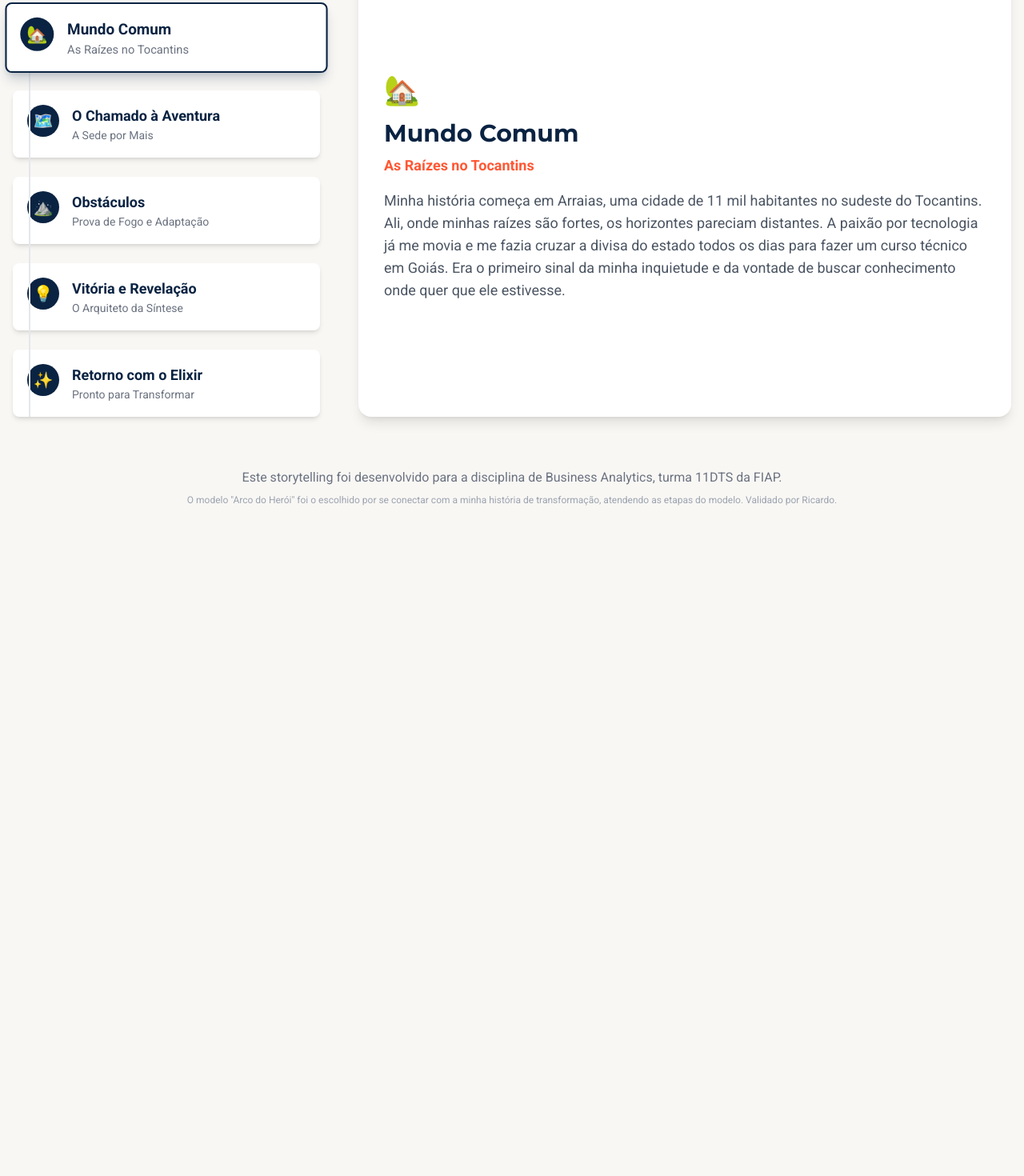
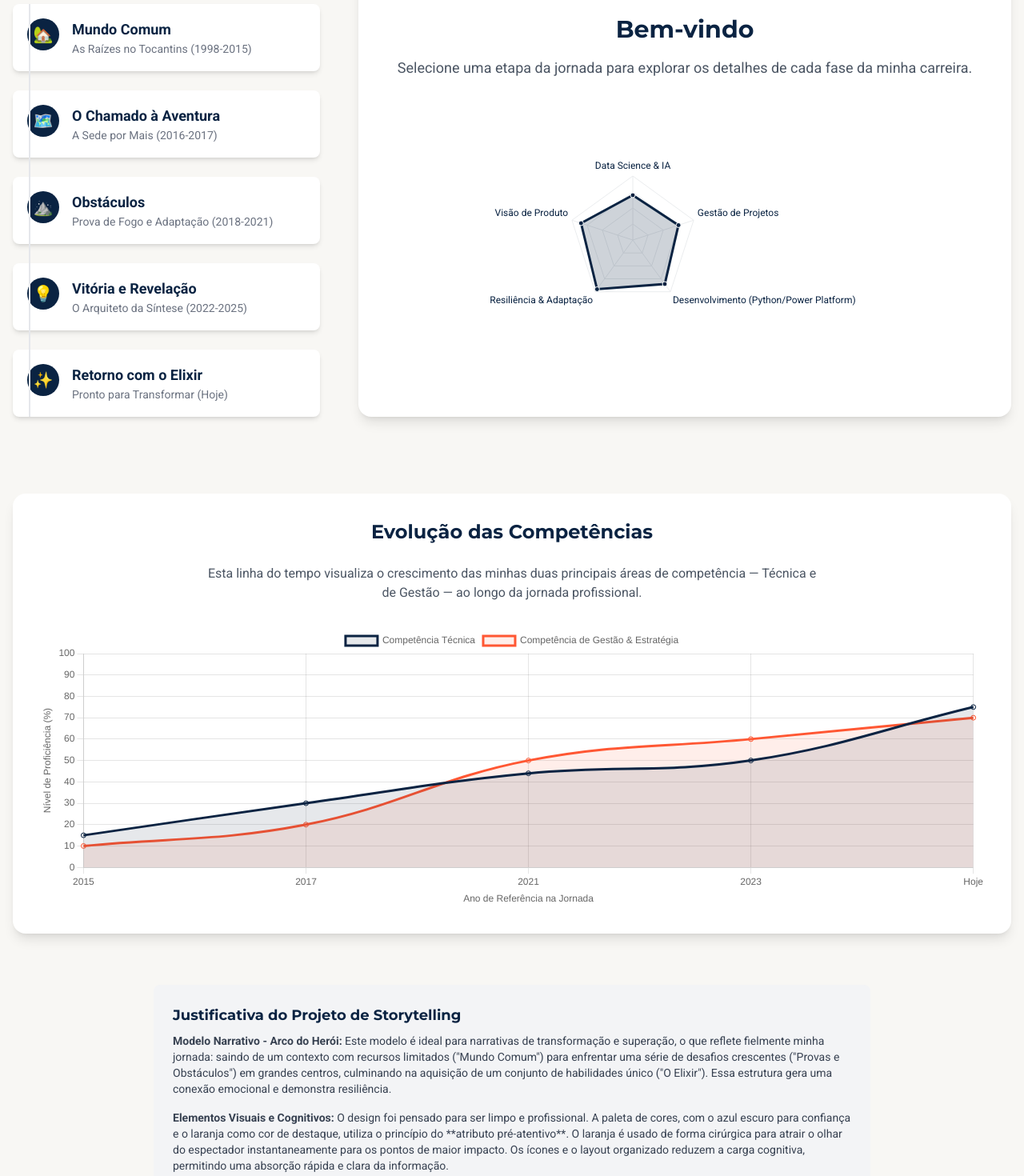
Before and after one commit to jacunda/aboutme, a plain HTML site: page index.html in a window 1280 px wide. Shown: the part 403-1873 px from the top of the page at 80% size. Before the commit the page ends 1100 px from the top, so only its background shows below. Drawn offline with nearby package versions, Linux system fonts and the light colour scheme.

Commit message:
Update index.html

```diff
--- a/index.html
+++ b/index.html
@@ -40,6 +40,11 @@
             height: 40vh;
             max-height: 400px;
         }
+        .timeline-chart-container {
+            position: relative;
+            width: 100%;
+            height: 350px;
+        }
         .animate-fade-in {
             animation: fadeIn 0.5s ease-in-out;
         }
@@ -57,7 +62,7 @@
             <h1 class="font-montserrat font-black text-4xl md:text-6xl text-[#0A2342] uppercase">João Vitor Jacundá</h1>
             <p class="mt-4 text-xl md:text-2xl text-[#FF5733] font-bold">A Jornada de um Inquieto</p>
             <p class="mt-4 max-w-3xl mx-auto text-base md:text-lg text-gray-600">
-                Uma história sobre sair do lugar comum, movido por uma sede de ser e saber mais. Navegue pela minha jornada e descubra como a curiosidade me levou até epicentro da tecnologia no Brasil.
+                Uma história sobre sair do lugar comum, movido por uma sede de ser e saber mais. Navegue pela minha jornada e descubra como a curiosidade me levou até o epicentro da tecnologia no Brasil.
             </p>
         </header>
 
@@ -70,19 +75,38 @@
             </div>
 
             <div id="journey-details" class="lg:col-span-2 order-1 lg:order-2 bg-white p-6 md:p-8 rounded-2xl shadow-lg min-h-[500px] flex flex-col justify-center">
-                <div class="text-center">
+                 <div class="text-center">
                     <h3 class="font-montserrat text-3xl font-bold text-[#0A2342]">Bem-vindo</h3>
                     <p class="mt-4 text-lg text-gray-600">Selecione uma etapa da jornada para explorar os detalhes de cada fase da minha carreira.</p>
-                     <div class="mt-8 chart-container">
+                    <div class="mt-8 chart-container">
                         <canvas id="skillsChart"></canvas>
                     </div>
-                </div>
+                 </div>
             </div>
         </main>
 
+        <section class="mt-16 md:mt-24 bg-white p-6 md:p-8 rounded-2xl shadow-lg">
+            <h2 class="font-montserrat text-2xl font-bold text-center mb-6 text-[#0A2342]">Evolução das Competências</h2>
+             <p class="text-center max-w-3xl mx-auto text-gray-600 mb-8">
+                Esta linha do tempo visualiza o crescimento das minhas duas principais áreas de competência — Técnica e de Gestão — ao longo da jornada profissional.
+            </p>
+            <div class="timeline-chart-container">
+                <canvas id="evolutionChart"></canvas>
+            </div>
+        </section>
+
         <footer class="text-center mt-16">
-            <p class="text-gray-500">Este storytelling foi desenvolvido para a disciplina de Business Analytics, turma 11DTS da FIAP.</p>
-             <p class="text-xs text-gray-400 mt-2">O modelo "Arco do Herói" foi o escolhido por se conectar com a minha história de transformação, atendendo as etapas do modelo. Validado por Ricardo.</p>
+             <div class="max-w-4xl mx-auto text-left bg-gray-100 p-6 rounded-lg">
+                <h3 class="font-montserrat font-bold text-lg text-[#0A2342] mb-2">Justificativa do Projeto de Storytelling</h3>
+                <p class="text-sm text-gray-700 mb-4">
+                    <strong>Modelo Narrativo - Arco do Herói:</strong> Este modelo é ideal para narrativas de transformação e superação, o que reflete fielmente minha jornada: saindo de um contexto com recursos limitados ("Mundo Comum") para enfrentar uma série de desafios crescentes ("Provas e Obstáculos") em grandes centros, culminando na aquisição de um conjunto de habilidades único ("O Elixir"). Essa estrutura gera uma conexão emocional e demonstra resiliência.
+                </p>
+                 <p class="text-sm text-gray-700">
+                    <strong>Elementos Visuais e Cognitivos:</strong> O design foi pensado para ser limpo e profissional. A paleta de cores, com o azul escuro para confiança e o laranja como cor de destaque, utiliza o princípio do **atributo pré-atentivo**. O laranja é usado de forma cirúrgica para atrair o olhar do espectador instantaneamente para os pontos de maior impacto. Os ícones e o layout organizado reduzem a carga cognitiva, permitindo uma absorção rápida e clara da informação.
+                </p>
+            </div>
+            <p class="text-gray-500 mt-8">Este storytelling foi desenvolvido para a disciplina de Business Analytics, turma 11DTS da FIAP.</p>
+             <p class="text-xs text-gray-400 mt-2">Validado por Ricardo.</p>
         </footer>
     </div>
 
@@ -93,6 +117,7 @@
                 title: "Mundo Comum",
                 subtitle: "As Raízes no Tocantins",
                 icon: "🏡",
+                year: "1998-2015",
                 content: `Minha história começa em Arraias, uma cidade de 11 mil habitantes no sudeste do Tocantins. Ali, onde minhas raízes são fortes, os horizontes pareciam distantes. A paixão por tecnologia já me movia e me fazia cruzar a divisa do estado todos os dias para fazer um curso técnico em Goiás. Era o primeiro sinal da minha inquietude e da vontade de buscar conhecimento onde quer que ele estivesse.`
             },
             {
@@ -100,6 +125,7 @@
                 title: "O Chamado à Aventura",
                 subtitle: "A Sede por Mais",
                 icon: "🗺️",
+                year: "2016-2017",
                 content: `O primeiro grande passo me levou à capital, Palmas, para cursar Ciência da Computação na UFT. Mas a inquietude falou mais alto. Eu sentia que precisava de mais, de um desafio maior. O verdadeiro chamado veio com a decisão de ir para a UFMG, em Belo Horizonte. Era a busca por um ecossistema mais avançado, um salto no escuro, movido pela sede de 'ter mais, ser mais, me capacitar mais'.`
             },
             {
@@ -107,6 +133,7 @@
                 title: "Obstáculos",
                 subtitle: "Prova de Fogo e Adaptação",
                 icon: "⛰️",
+                year: "2018-2021",
                 content: `A vida em um novo estado trouxe desafios reais. As dificuldades para me manter me fizeram voltar ao Tocantins para concluir a graduação mais rápido. Não encarei como uma derrota, mas como uma lição de resiliência. Depois de formado, a jornada recomeçou com mais força: uma peregrinação por centros de inovação — Brasília, Florianópolis e, finalmente, São Paulo. Cada cidade, um novo obstáculo e um degrau a mais na minha formação.`
             },
             {
@@ -114,6 +141,7 @@
                 title: "Vitória e Revelação",
                 subtitle: "O Arquiteto da Síntese",
                 icon: "💡",
+                year: "2022-2025",
                 content: `Em São Paulo, as peças se encaixaram. As experiências em consultoria, gestão e desenvolvimento com Power Platform e Data Science se fundiram. A vitória não foi chegar a um lugar, mas descobrir minha identidade profissional: o 'Arquiteto da Síntese'. A capacidade de não apenas programar ou gerenciar, mas de traduzir problemas de negócio em soluções de tecnologia.`
             },
             {
@@ -121,28 +149,24 @@
                 title: "Retorno com o Elixir",
                 subtitle: "Pronto para Transformar",
                 icon: "✨",
+                year: "Hoje",
                 content: `Hoje, em São Paulo, carrego o 'elixir': uma visão que integra tecnologia, dados e estratégia, forjada na jornada do interior para a metrópole. Sei que este não é o destino final. O retorno é um estado de prontidão para aplicar essa capacidade de síntese em novos desafios, construir pontes e gerar transformação. A jornada continua, e o elixir é minha ferramenta para moldar o futuro.`
             }
         ];
 
         const timelineContainer = document.getElementById('journey-timeline').querySelector('.space-y-6');
         const detailsContainer = document.getElementById('journey-details');
-        let skillsChart;
+        let skillsChart, evolutionChart;
 
         function displayDetails(item) {
-            const currentContent = detailsContainer.innerHTML;
-            const newContent = `
+            detailsContainer.innerHTML = `
                 <div class="text-left animate-fade-in">
                     <span class="text-4xl">${item.icon}</span>
-                    <h3 class="font-montserrat text-2xl md:text-3xl font-bold text-[#0A2342] mt-4">${item.title}</h3>
+                    <h3 class="font-montserrat text-2xl md:text-3xl font-bold text-[#0A2342] mt-4">${item.title} <span class="text-lg text-gray-500 font-normal">(${item.year})</span></h3>
                     <p class="mt-2 text-lg font-bold text-[#FF5733]">${item.subtitle}</p>
                     <p class="mt-4 text-base md:text-lg text-gray-600 leading-relaxed">${item.content}</p>
                 </div>
             `;
-
-            if (currentContent !== newContent) {
-                 detailsContainer.innerHTML = newContent;
-            }
 
             document.querySelectorAll('.journey-node').forEach(node => {
                 node.classList.remove('active');
@@ -163,7 +187,7 @@
                     labels: ['Data Science & IA', 'Gestão de Projetos', 'Desenvolvimento (Python/Power Platform)', 'Resiliência & Adaptação', 'Visão de Produto'],
                     datasets: [{
                         label: 'Minhas Competências',
-                        data: [75, 80, 90, 98, 85],
+                        data: [70, 75, 85, 95, 85],
                         backgroundColor: 'rgba(10, 35, 66, 0.2)',
                         borderColor: '#0A2342',
                         pointBackgroundColor: '#0A2342',
@@ -177,47 +201,75 @@
                     maintainAspectRatio: false,
                     scales: {
                         r: {
-                            angleLines: {
-                                color: '#EAECEE'
-                            },
-                            grid: {
-                                color: '#EAECEE'
-                            },
-                            pointLabels: {
-                                font: {
-                                    size: 12,
-                                    family: 'Roboto'
-                                },
-                                color: '#0A2342'
-                            },
-                            ticks: {
-                                backdropColor: '#F8F7F4',
-                                color: '#AAB7B8',
-                                stepSize: 25,
-                                display: false
-                            },
-                             min: 0,
-                             max: 100
+                            angleLines: { color: '#EAECEE' },
+                            grid: { color: '#EAECEE' },
+                            pointLabels: { font: { size: 12, family: 'Roboto' }, color: '#0A2342' },
+                            ticks: { backdropColor: '#F8F7F4', color: '#AAB7B8', stepSize: 25, display: false },
+                            min: 0,
+                            max: 100
                         }
                     },
                     plugins: {
-                        legend: {
-                            display: false
-                        },
+                        legend: { display: false },
                         tooltip: {
                              callbacks: {
                                 label: function(context) {
                                     let label = context.dataset.label || '';
-                                    if (label) {
-                                        label += ': ';
-                                    }
-                                    if (context.parsed.r !== null) {
-                                        label += context.parsed.r + '%';
-                                    }
+                                    if (label) { label += ': '; }
+                                    if (context.parsed.r !== null) { label += context.parsed.r + '%'; }
                                     return label;
                                 }
                             }
                         }
+                    }
+                }
+            });
+        }
+
+        function createEvolutionChart() {
+            const ctx = document.getElementById('evolutionChart').getContext('2d');
+            if (evolutionChart) {
+                evolutionChart.destroy();
+            }
+            evolutionChart = new Chart(ctx, {
+                type: 'line',
+                data: {
+                    labels: ['2015', '2017', '2021', '2023', 'Hoje'],
+                    datasets: [
+                        {
+                            label: 'Competência Técnica',
+                            data: [15, 30, 44, 50, 75],
+                            borderColor: '#0A2342',
+                            backgroundColor: 'rgba(10, 35, 66, 0.1)',
+                            fill: true,
+                            tension: 0.4
+                        },
+                        {
+                            label: 'Competência de Gestão & Estratégia',
+                            data: [10, 20, 50, 60, 70],
+                            borderColor: '#FF5733',
+                            backgroundColor: 'rgba(255, 87, 51, 0.1)',
+                            fill: true,
+                            tension: 0.4
+                        }
+                    ]
+                },
+                options: {
+                    responsive: true,
+                    maintainAspectRatio: false,
+                    scales: {
+                        y: {
+                            beginAtZero: true,
+                            max: 100,
+                            title: { display: true, text: 'Nível de Proficiência (%)' }
+                        },
+                        x: {
+                             title: { display: true, text: 'Ano de Referência na Jornada' }
+                        }
+                    },
+                    plugins: {
+                        legend: { position: 'top' },
+                        tooltip: { mode: 'index', intersect: false }
                     }
                 }
             });
@@ -232,7 +284,7 @@
                     <div class="flex-shrink-0 h-10 w-10 rounded-full bg-[#0A2342] text-white flex items-center justify-center text-xl mr-4">${item.icon}</div>
                     <div>
                         <h4 class="font-bold text-lg text-[#0A2342]">${item.title}</h4>
-                        <p class="text-sm text-gray-500">${item.subtitle}</p>
+                        <p class="text-sm text-gray-500">${item.subtitle} (${item.year})</p>
                     </div>
                 `;
                 node.addEventListener('click', () => displayDetails(item));
@@ -240,10 +292,7 @@
             });
 
             createSkillsChart();
-
-            if (journeyData.length > 0) {
-                displayDetails(journeyData[0]);
-            }
+            createEvolutionChart();
         });
 
     </script>
```
